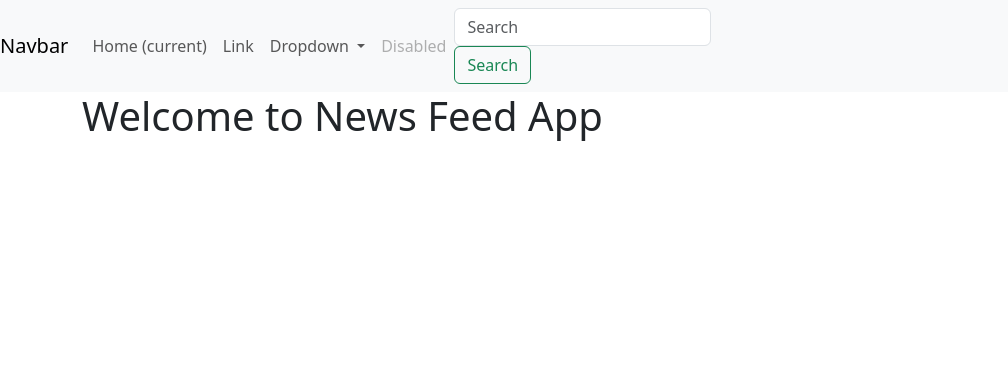
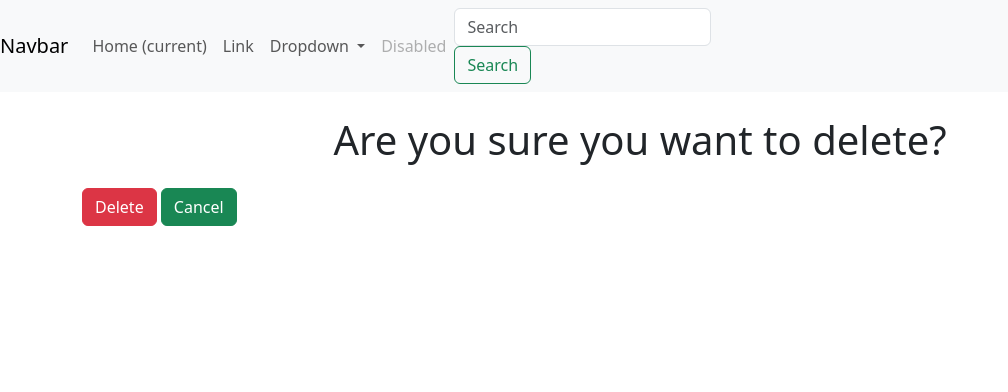
Before and after one commit to smrutishreenaik/NewsFeed, a Django app: page /newsfeed/1/delete/ in a window 1280 px wide. Shown: the top 392 px of the page, without its empty margins (0-1008 px from the left). Run offline with Django 5.2, Linux system fonts and the light colour scheme; a user stored in the database is signed in; data comes from the database, SQL or seed files in the repository.

Commit message:
added confirm_delete.html

```diff
--- a/newsfeedapp/newsfeed/templates/news_confirm_delete.html
+++ b/newsfeedapp/newsfeed/templates/news_confirm_delete.html
@@ -6,4 +6,12 @@ News Feed App
 
 {% block content %}
 
+<h1 class="text-center m-4">Are you sure you want to delete?</h1>
+
+<form method="post">
+    {% csrf_token %}
+    <button class="btn btn-danger">Delete</button>
+    <a class="btn btn-success" href="{% url "news_list" %}">Cancel</a>
+</form>
+
 {% endblock %}
--- a/newsfeedapp/newsfeed/templates/news_list.html
+++ b/newsfeedapp/newsfeed/templates/news_list.html
@@ -5,6 +5,7 @@ News Feed App
 {% endblock %}
 
 {% block content %}
+<h1>Welcome to News Feed App</h1>
 <a class="btn btn-primary mb-4" href="{% url "news_create" %}">Add News</a>
 <div class="container row g-3">
     {% for news in  newsList %}
--- a/newsfeedapp/templates/layout.html
+++ b/newsfeedapp/templates/layout.html
@@ -50,8 +50,6 @@
 </nav>
 
     <div class="container">
-      <h1>Welcome to News Feed App</h1>
-
       {% block content %}
 
       {% endblock %}
```
Also changed, not shown: newsfeedapp/newsfeed/templates/news_form.html (+7 -1 lines).
